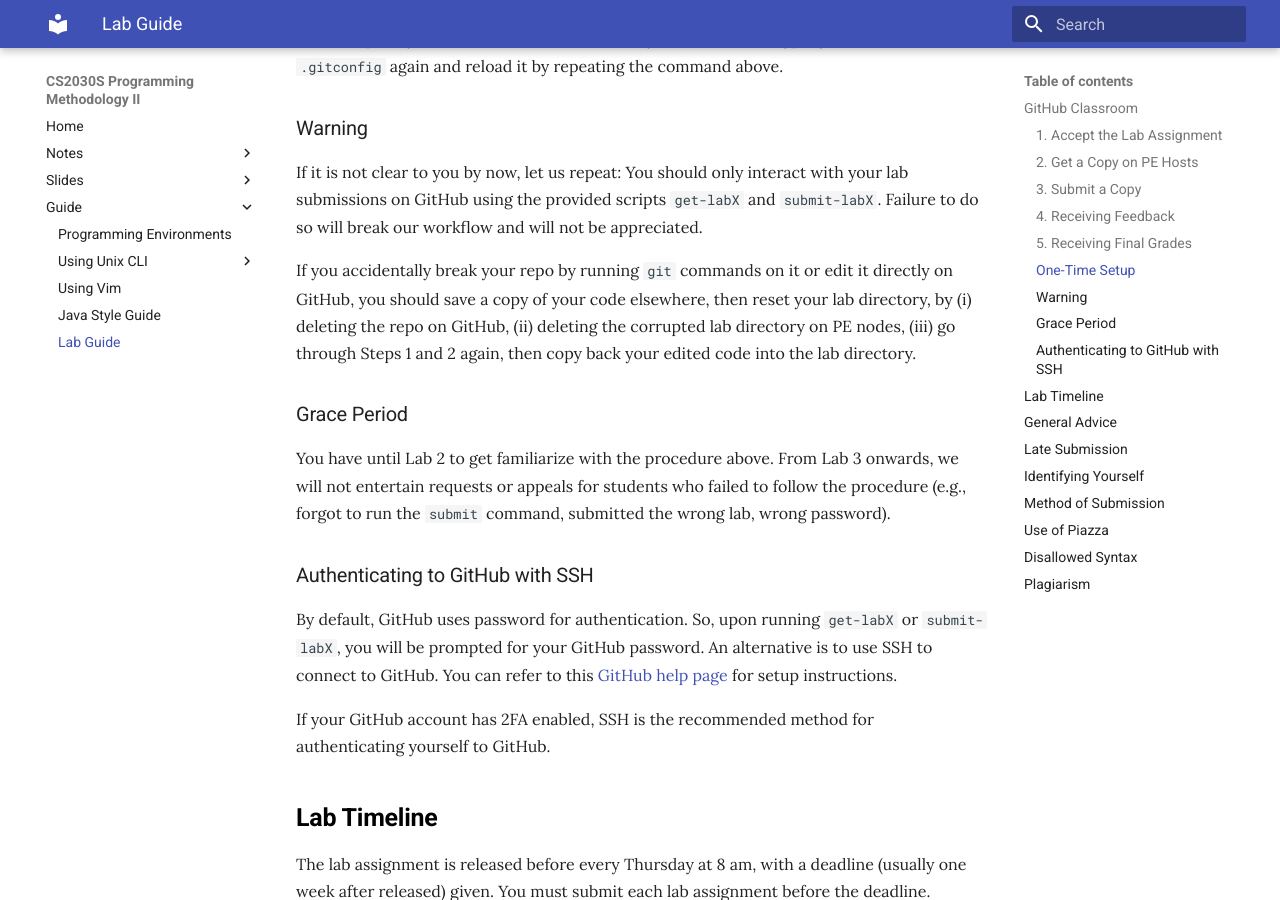
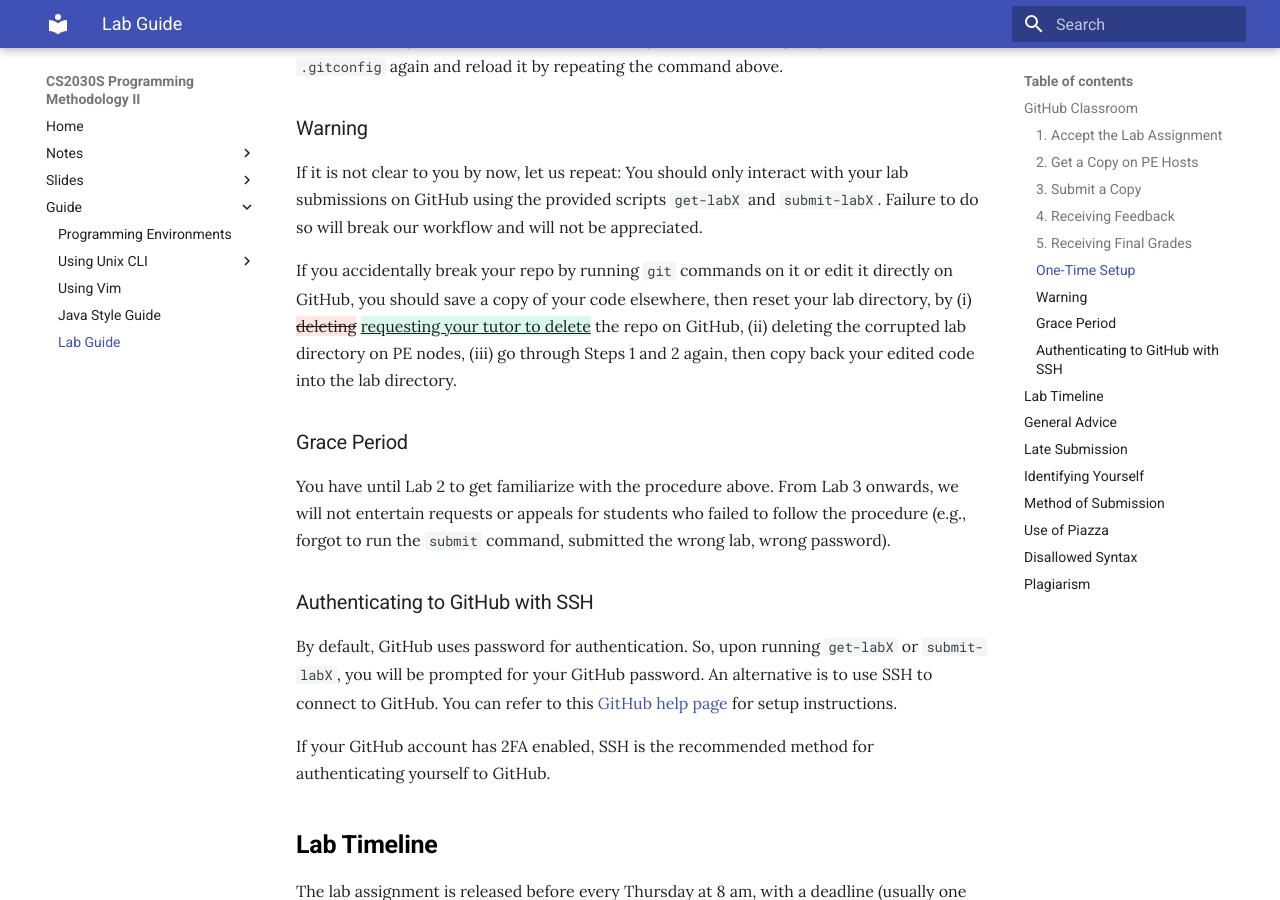
Before and after one commit to nus-cs2030s/2021-s2, an MkDocs documentation site: the page built from docs/lab.md, in a window 1280 px wide and 900 px high, scrolled down 2410 px. Built offline with MkDocs 1.6.1 and Material for MkDocs 9.7.7, drawn with Linux system fonts in a browser that asks for light colours.

Commit message:
Fix lab instruction about deleting repo

```diff
--- a/docs/lab.md
+++ b/docs/lab.md
@@ -86,7 +86,7 @@ It should print your GitHub username as already set. If there is a typo, you nee
 
 If it is not clear to you by now, let us repeat: You should only interact with your lab submissions on GitHub using the provided scripts `get-labX` and `submit-labX`.  Failure to do so will break our workflow and will not be appreciated.
 
-If you accidentally break your repo by running `git` commands on it or edit it directly on GitHub, you should save a copy of your code elsewhere, then reset your lab directory, by (i) deleting the repo on GitHub, (ii) deleting the corrupted lab directory on PE nodes, (iii) go through Steps 1 and 2 again, then copy back your edited code into the lab directory.
+If you accidentally break your repo by running `git` commands on it or edit it directly on GitHub, you should save a copy of your code elsewhere, then reset your lab directory, by (i) {--deleting--} {++requesting your tutor to delete++} the repo on GitHub, (ii) deleting the corrupted lab directory on PE nodes, (iii) go through Steps 1 and 2 again, then copy back your edited code into the lab directory.
 
 ### Grace Period
 
```
